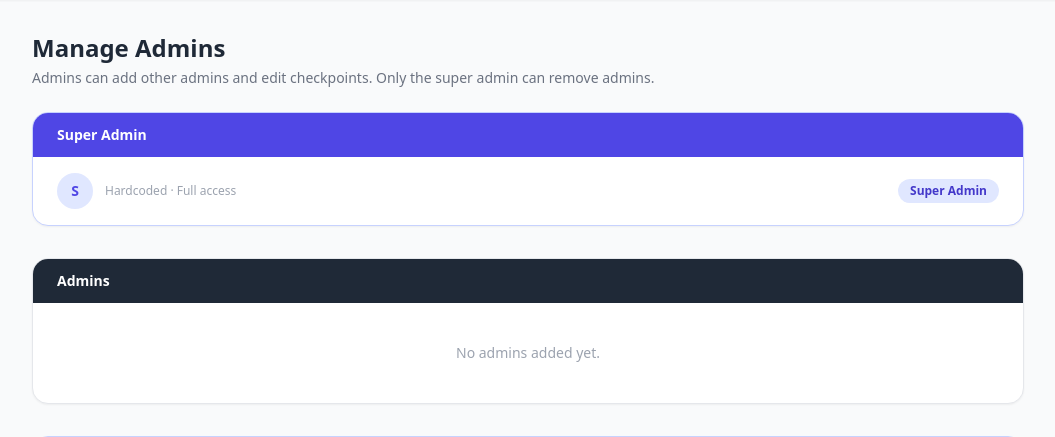
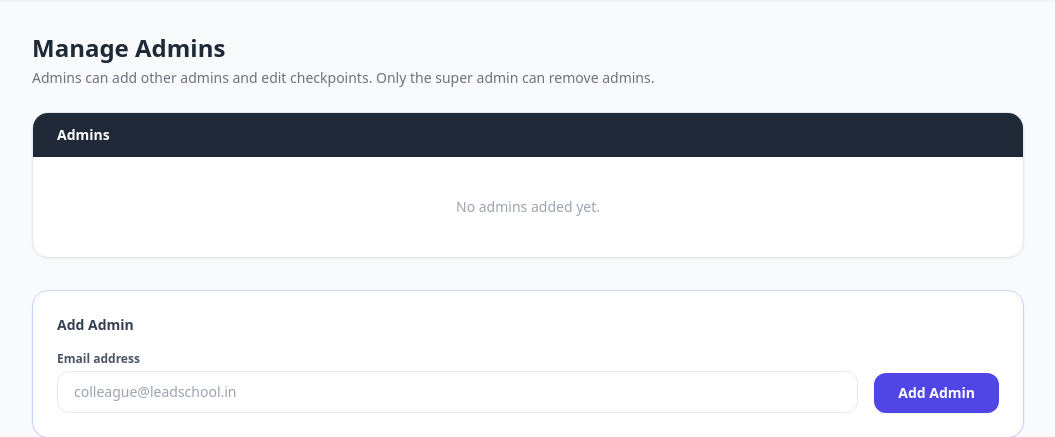
Before and after one commit to jainabhishek-dev/sunny-pillow, a Python web app: template templates/admins.html in a window 1280 px wide. Shown: the part 57-494 px from the top of the page, without its empty margins (112-1167 px from the left). Run offline with Jinja, Linux system fonts and the light colour scheme; the template is opened without the code that fills it, so the values that code supplies are empty; some libraries are stand-ins or nearby versions.

Commit message:
Remove super admin card from Admins page
Co-Authored-By: Claude Sonnet 4.6 <noreply@anthropic.com>

```diff
--- a/main.py
+++ b/main.py
@@ -791,7 +791,6 @@ async def manage_admins(request: Request):
     return templates.TemplateResponse("admins.html", _ctx(
         request, user,
         admins=admins,
-        super_admin=SUPER_ADMIN,
         success=request.query_params.get("success"),
         error=request.query_params.get("error"),
     ))
--- a/templates/admins.html
+++ b/templates/admins.html
@@ -21,27 +21,6 @@
   {{ error }}
 </div>
 {% endif %}
-
-<!-- Super Admin card -->
-<div class="mb-8 bg-white rounded-2xl border border-indigo-200 shadow-sm overflow-hidden">
-  <div class="bg-indigo-600 px-6 py-3">
-    <h3 class="text-sm font-semibold text-white">Super Admin</h3>
-  </div>
-  <div class="px-6 py-4 flex items-center justify-between">
-    <div class="flex items-center gap-3">
-      <div class="w-9 h-9 rounded-full bg-indigo-100 flex items-center justify-center text-indigo-600 font-bold text-sm">
-        S
-      </div>
-      <div>
-        <p class="text-sm font-semibold text-gray-800">{{ super_admin }}</p>
-        <p class="text-xs text-gray-400">Hardcoded · Full access</p>
-      </div>
-    </div>
-    <span class="inline-flex items-center px-3 py-1 rounded-full text-xs font-semibold bg-indigo-100 text-indigo-700">
-      Super Admin
-    </span>
-  </div>
-</div>
 
 <!-- Admins table -->
 <div class="mb-8 bg-white rounded-2xl border border-gray-200 shadow-sm overflow-hidden">
```
